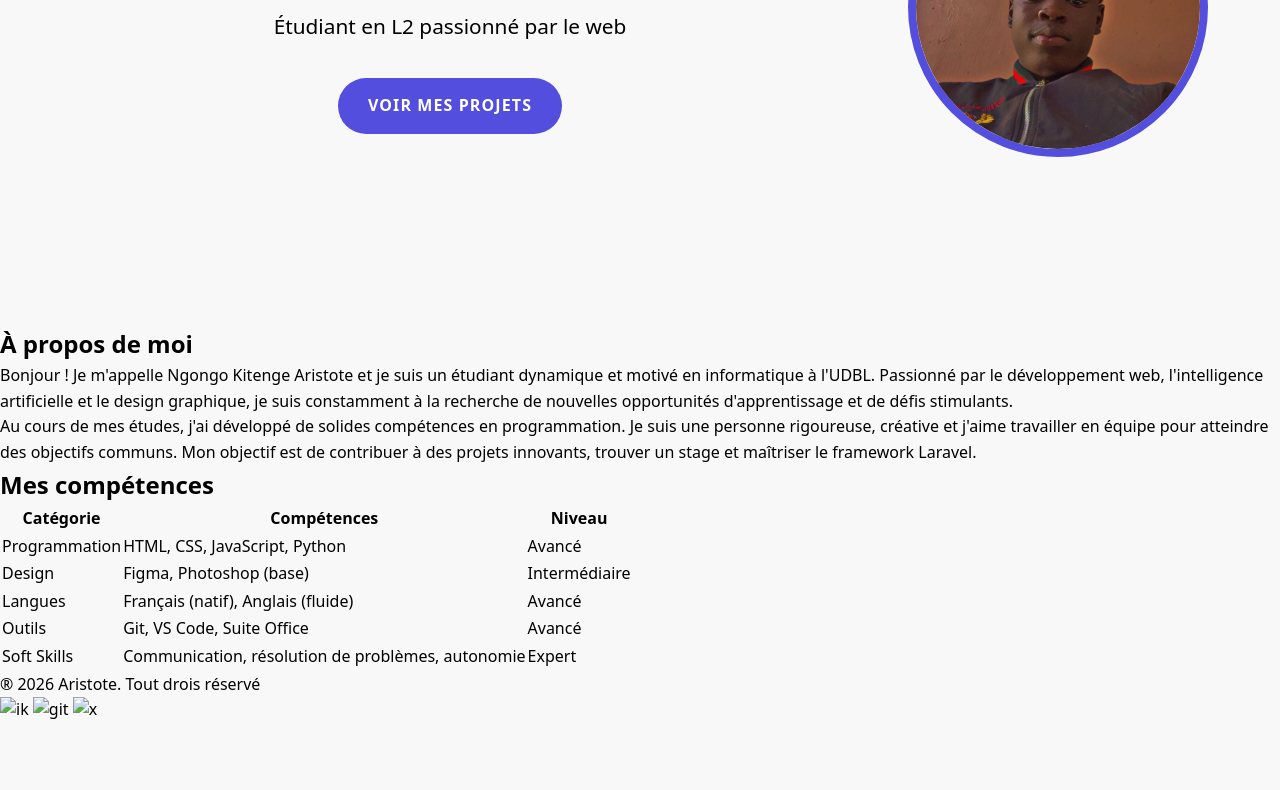
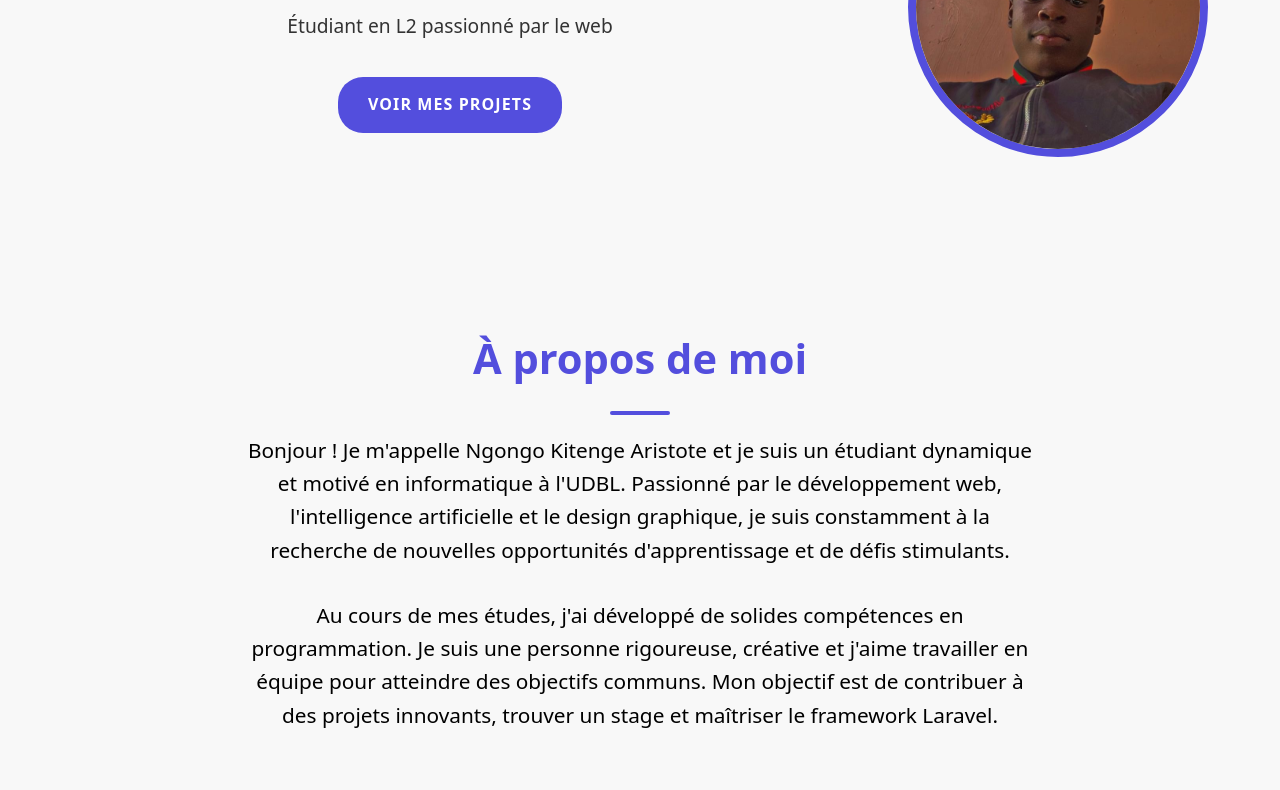
Before and after one commit to 24nk352si-cpu/Mon-Portfolio-2026, a plain HTML site: page index.html in a window 1280 px wide. Shown: the part 423-1213 px from the top of the page. Before the commit the page ends 1146 px from the top, so only its background shows below. Drawn offline with Linux system fonts and the light colour scheme.

Commit message:
stylisation de la section apropos

```diff
--- a/css/style.css
+++ b/css/style.css
@@ -110,8 +110,8 @@ a.active::after{
 }
 
 .hero p {
-    color: var(--gris-fonce);
-    font-size: 1.3rem;
+    color: var(--gris-tres-fonce);
+    font-size: 1.2rem;
     margin-bottom: 1.2rem;
 }
 
@@ -121,7 +121,7 @@ a.active::after{
     background-color: var(--violet-doux);
     color: white;
     padding: 15px 30px;
-    border-radius: 50px;
+    border-radius: 25px;
     text-transform: uppercase;
     letter-spacing: 1.1px;
     font-weight: 600;
@@ -133,3 +133,33 @@ a.active::after{
     background-color: var(--violet-fonce);
     transform: translateY(-3px);
 }
+
+.apropos {
+    width: 800px;
+    margin: 6rem auto;
+    text-align: center;
+
+}
+
+section h2{
+    color: var(--violet-doux);
+    font-size: 2.6rem;
+    font-weight: 700;
+    position: relative;
+    text-align: center;
+}
+section  h2::after{
+    content: '';
+    display: block;
+    width: 60px;
+    height: 4px;
+    background-color: var(--violet-doux);
+    margin: 1.2rem auto;
+    border-radius: 2px;
+}
+
+.apropos p{
+    margin-bottom: 2rem;
+    color: var(--gris-fonce);
+    font-size: 1.3rem;
+}
--- a/index.html
+++ b/index.html
@@ -39,7 +39,7 @@
                 <img src="Image/Aris.jpg" alt="Photo de Aristote" >
             </div>
         </section>
-        <section>
+        <section class="apropos">
             <div>
                 <h2>À propos de moi</h2>
 
@@ -56,9 +56,8 @@
                 </p>
             </div>
         </section>
-        <section>
-            <div>
-                <h1>Mes compétences</h1>
+        <section class="compétences">
+                <h2>Mes compétences</h2>
             </div>
             </div>
                 <table>
@@ -109,12 +108,12 @@
     </main>
     <footer>
         <div>
-            <p>&reg; 2026 Aristote. Tout drois réservé</p>
+            <h4> &copy;; 2026 Aristote. Tout drois réservé</h4>
         </div>
         <div>
-            <img src="image/ik.jpg" alt="ik" width="25">
-            <img src="image/git.png" alt="git" width="25">
-            <img src="image/x" alt="x" width="25">
+            <a href=""><i class="fa-brand fa-x-twiteer"></i></a>
+            <a href=""><i class="fa-brand fa-ghithub"></i>/a>
+            <a href=""><i class="fa-brand fa-linkedin"></i>/a>
         </div>
     </footer>
 </body>
```
Also changed, not shown: contact.html (+1 -1 lines), divertissement.html (+1 -1 lines), passion.html (+1 -1 lines), projets.html (+1 -1 lines).
